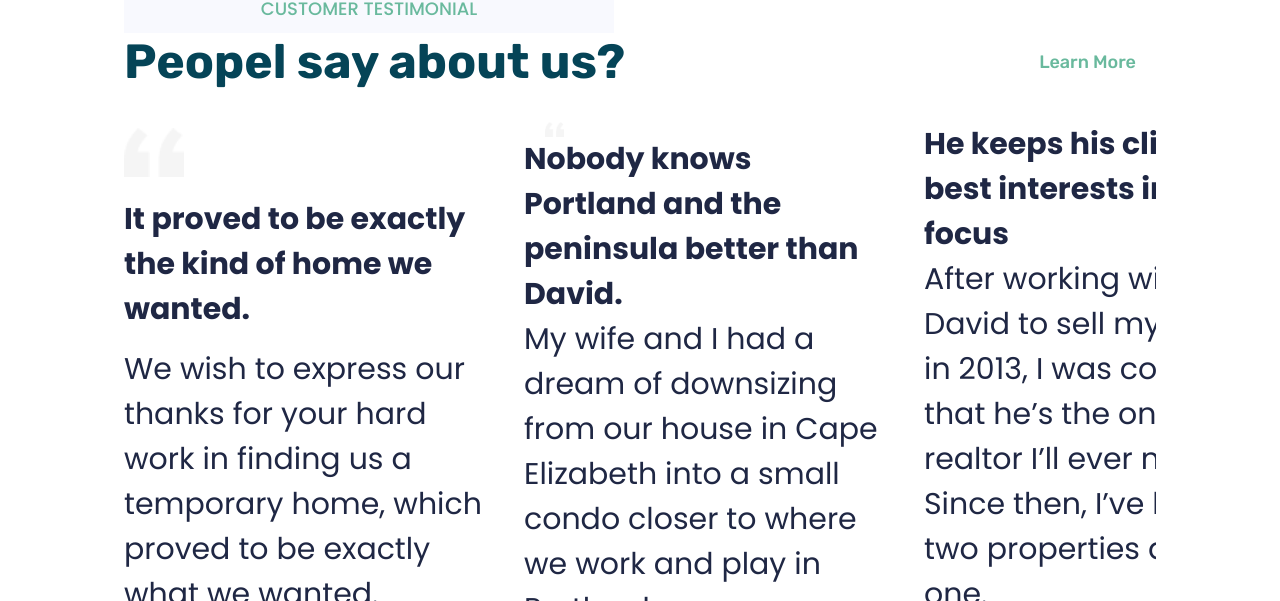
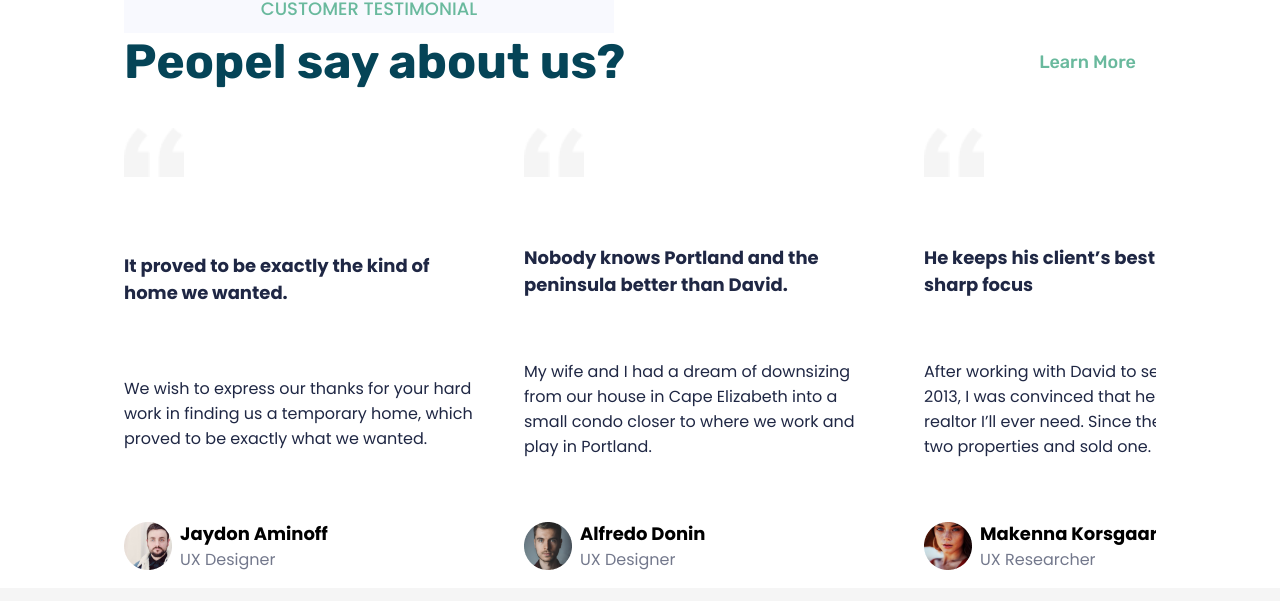
Before and after one commit to agu-am/mulih, a plain HTML site: page index.html in a window 1280 px wide. Shown: the part 3106-3707 px from the top of the page. Drawn offline with Linux system fonts and the light colour scheme.

Commit message:
[fix] responsive

```diff
--- a/assets/css/desktop.css
+++ b/assets/css/desktop.css
@@ -251,7 +251,21 @@ h2 {
     grid-template-columns: repeat(3, minmax(400px, 1fr));
     overflow-x: hidden;
 }
-
+.customer-testimonial-item {
+    height: 450px;
+}
+.customer-testimonial-container-items h4 {
+    font-size: 1.8rem;
+}
+.customer-testimonial-container-items p {
+    font-size: 1.6rem;
+}
+.customer-testimonial-data h5 {
+    font-size: 1.8rem;
+}
+.customer-testimonial-data img {
+    width: unset;
+}
 /* ---- FOOTER ---  */
 
 footer {
```
